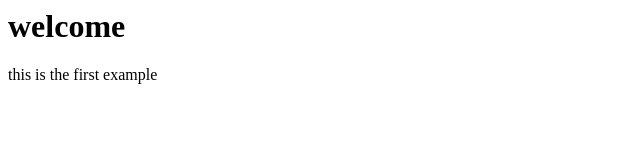
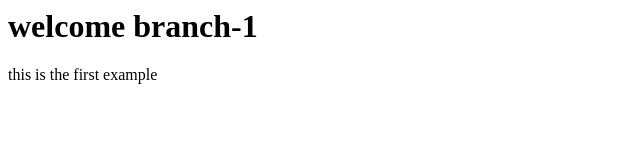
Before and after one commit to jrm-10/wiprodemo, a plain HTML site: page index.htm in a window 1280 px wide. Shown: the whole page, without its empty margins (0-640 px from the left). Drawn offline with Linux system fonts and the light colour scheme.

Commit message:
Update index.htm

```diff
--- a/index.htm
+++ b/index.htm
@@ -1,3 +1,3 @@
 <html>
-<H1> welcome </h1>
+<H1> welcome branch-1 </h1>
 <P> this is the first example </p>
```
